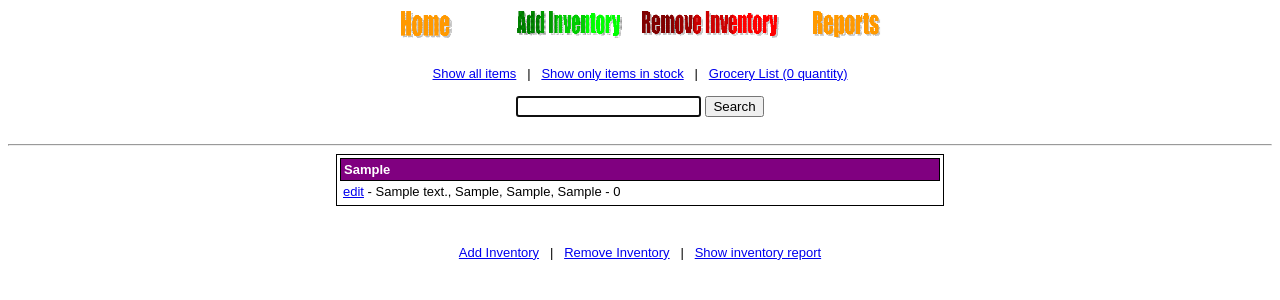
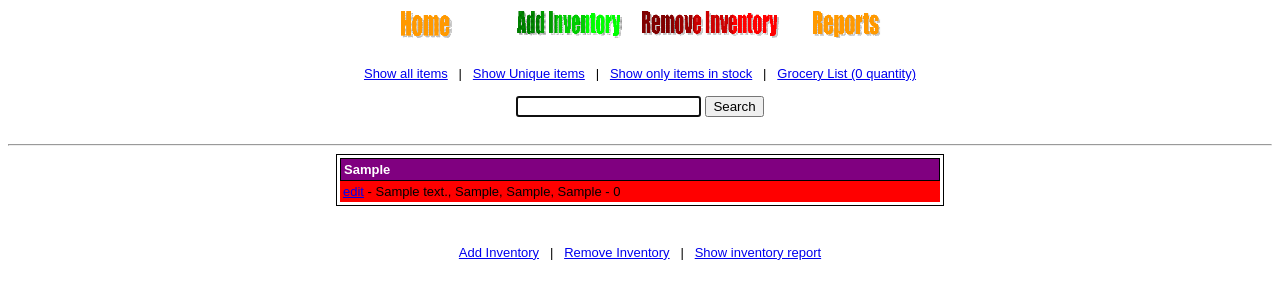
Before and after one commit to wdross/sites, a PHP site: page /hiddenpantry/reportzero.php?all=1 in a window 1280 px wide. Shown: the top 300 px of the page. Run offline with PHP 8.4, Linux system fonts and the light colour scheme; tables that the repository leaves empty or names only in its code hold one stand-in row (values such as "Sample post").

Commit message:
Can see all Unique items (folded together based on SAMEAS)

```diff
--- a/hiddenpantry/reportheader.html
+++ b/hiddenpantry/reportheader.html
@@ -17,6 +17,7 @@ function toForm() {
 <font face=Arial size=2>
 
       <A HREF="report1.php">Show all items</A> &nbsp | &nbsp
+      <A HREF="reportzero.php?all=true">Show Unique items</A> &nbsp | &nbsp
       <A HREF="reportnotzero.php">Show only items in stock</A> &nbsp | &nbsp
       <A HREF="reportzero.php">Grocery List (0 quantity)</A><br><br>
 
--- a/hiddenpantry/reportzero.php
+++ b/hiddenpantry/reportzero.php
@@ -4,8 +4,24 @@ include_once 'db.php';
 include_once 'header.html';
 include_once 'reportheader.html';
 
+$query = urldecode($_GET['all']);
+if ($query)
+  $query="";
+else
+  $query="WHERE total=0";
+
+echo "<center>";
+$handle = fopen("lastbackup.txt", "r");
+if ($handle) {
+  while (($line = fgets($handle)) !== false) {
+    echo "Last backup $line";
+    break; // one and done!
+  }
+  fclose($handle);
+}
+
 echo "<hr>";
-//                          "SELECT (case when sameas='' then upc else sameas end) as same, sum(quant)    quant, brand, descrip, size, flavor, cat FROM inven WHERE quant = '0'");
+
 mysql_query("DROP TEMPORARY TABLE IF EXISTS tally");
 $tt = mysql_query("CREATE TEMPORARY TABLE tally
   SELECT
@@ -18,10 +34,8 @@ $tt = mysql_query("CREATE TEMPORARY TABLE tally
   (SELECT cat     FROM inven WHERE upc = same) AS cat
 FROM inven
 GROUP BY same");
-$deflist = mysql_query("SELECT same, total, brand, descrip, size, flavor, cat FROM tally WHERE total = 0 ORDER BY cat ASC, descrip ASC, brand ASC");
 
-//$deflist=mysql_query("SELECT (case when sameas = '' then upc else sameas end) as same, sum(quant) quant, brand, descrip, size, flavor, cat FROM inven WHERE quant = '0' GROUP BY same ORDER BY cat ASC, descrip ASC, brand ASC");
-
+$deflist = mysql_query("SELECT same, total, brand, descrip, size, flavor, cat FROM tally ".$query." ORDER BY cat ASC, descrip ASC, brand ASC");
 
 while ($all = mysql_fetch_array($deflist)) {
    $results[$all['cat']][] = array ('upc' => $all['same'], 'quant' => $all['total'], 'brand' => $all['brand'], 'descrip' => $all['descrip'], 'size' => $all['size'], 'flavor' => $all['flavor']);
@@ -42,20 +56,19 @@ foreach ($results as $catName => $catData)
       <TR><TD>
 		<b><font face=arial size=2 color=white>'.$catName.'</b><br/></font></td></tr></table></center>'."\n");
    foreach ($catData as $itemNum => $itemData)
-
    {
+      if ($query=="" && $itemData['quant']==0)
+        $color="red";
+      else
+        $color="white";
 error_reporting(1);
-      // if you want to access the row data in this loop, use the following method:
       print('<center><TABLE id=AutoNumber21 style="BORDER-COLLAPSE: collapse" borderColor=#000000
-      height=12 cellSpacing=3 cellPadding=3 width=600 border=0>
+      bgcolor='.$color.' height=12 cellSpacing=3 cellPadding=3 width=600 border=0>
       <TBODY>
       <TR><TD><font face=arial size=2>
 	<A HREF="editproduct.php?upc='.$itemData['upc'].'">edit</A> - ' .
       $itemData['descrip'].', '.$itemData['brand'].', '.$itemData['size'].',
       '.$itemData['flavor'].' - '.$itemData['quant'].'<br/></td></tr></table></center></font>'."\n");
-      // etc. (you must code the field names in hard coded this way)
-      //foreach ($itemData as $fieldName => $value)
-
    }
 }
 echo '</td></tr></table></center>';
```
